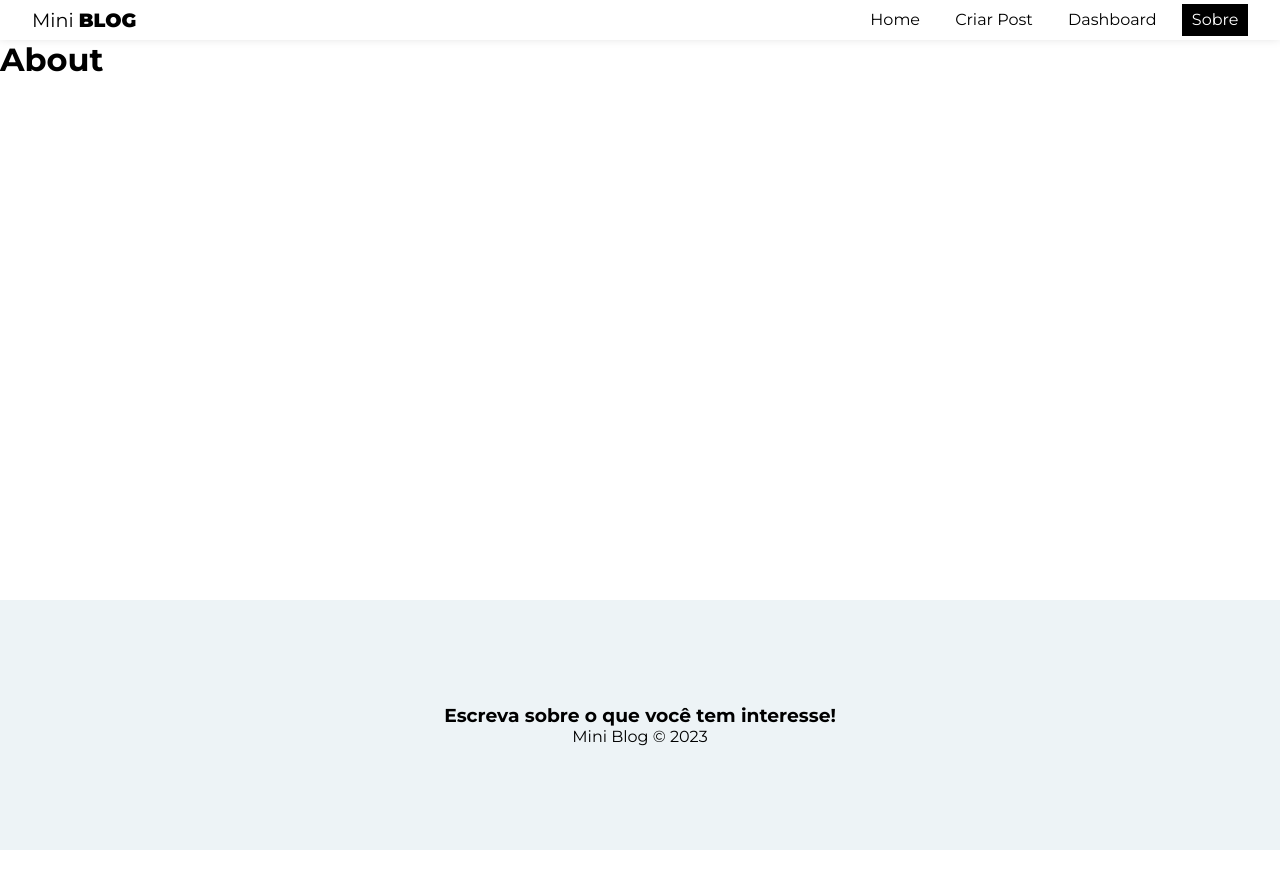
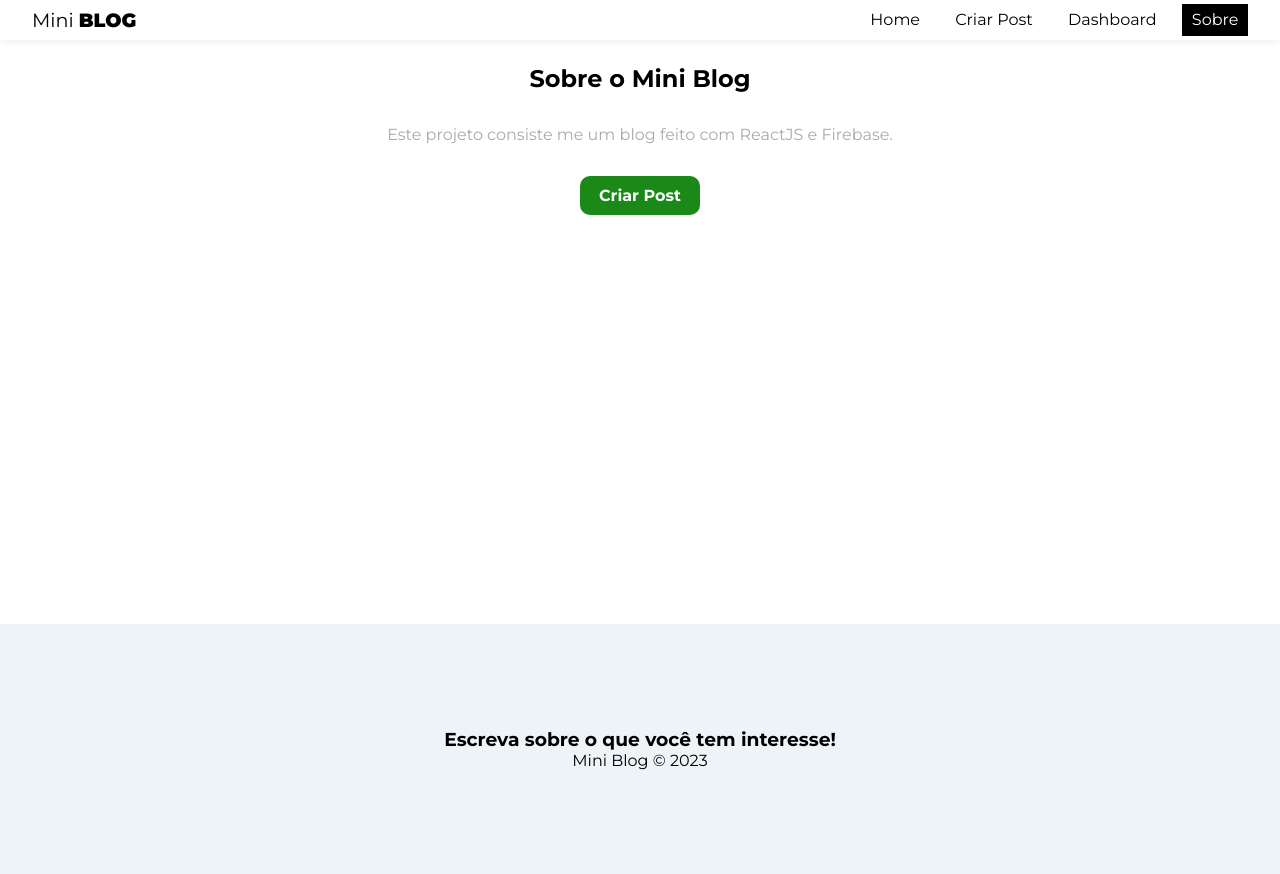
Before and after one commit to AntonioSabino/mini-blog-react, a React (Vite) app: page /about in a window 1280 px wide. Before the commit the page ends 850 px from the top, so only its background shows below. Built offline with nearby package versions, Linux system fonts and the light colour scheme; no server answers.

Commit message:
Criando estrutura da página About

```diff
--- a/src/App.css
+++ b/src/App.css
@@ -1,4 +1,4 @@
 .container {
 	min-height: 60vh;
-	margin-bottom: 5em;
+	margin: 1.5em 0 5em 0;
 }
--- a/src/pages/About/About.module.css
+++ b/src/pages/About/About.module.css
@@ -0,0 +1,16 @@
+.about {
+	text-align: center;
+	display: flex;
+	flex-direction: column;
+	align-items: center;
+}
+
+.about p {
+	color: #aaa;
+	margin: 2em;
+}
+
+.about a {
+	display: block;
+	padding: 10px 15px;
+}
--- a/src/pages/About/index.tsx
+++ b/src/pages/About/index.tsx
@@ -1,7 +1,22 @@
-// import styles from './About.module.css'
+import styles from './About.module.css'
+
+import { Link } from 'react-router-dom'
 
 const About = () => {
-	return <h1>About</h1>
+	return (
+		<div className={styles.about}>
+			<h2>
+				Sobre o Mini <span>Blog</span>
+			</h2>
+			<p>Este projeto consiste me um blog feito com ReactJS e Firebase.</p>
+			<Link
+				to='/posts/create'
+				className='btn'
+			>
+				Criar Post
+			</Link>
+		</div>
+	)
 }
 
 export default About
```
